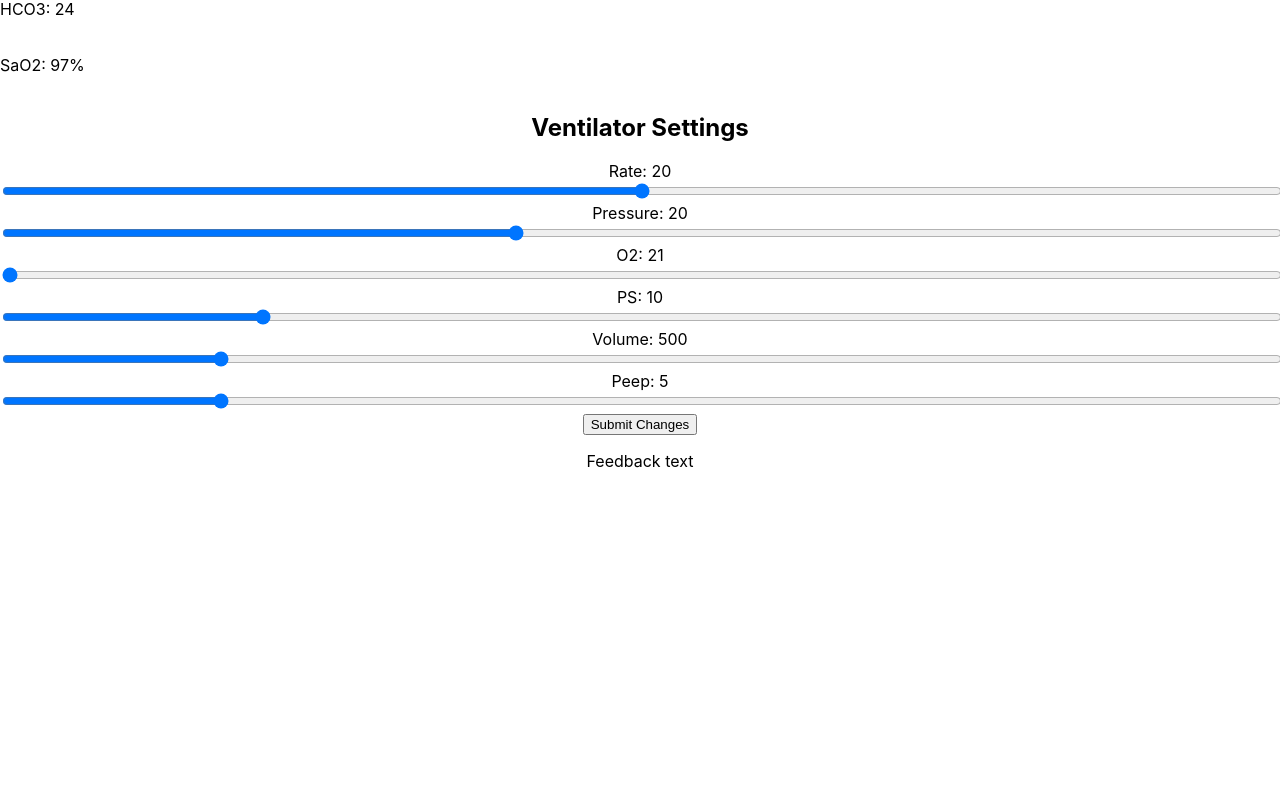
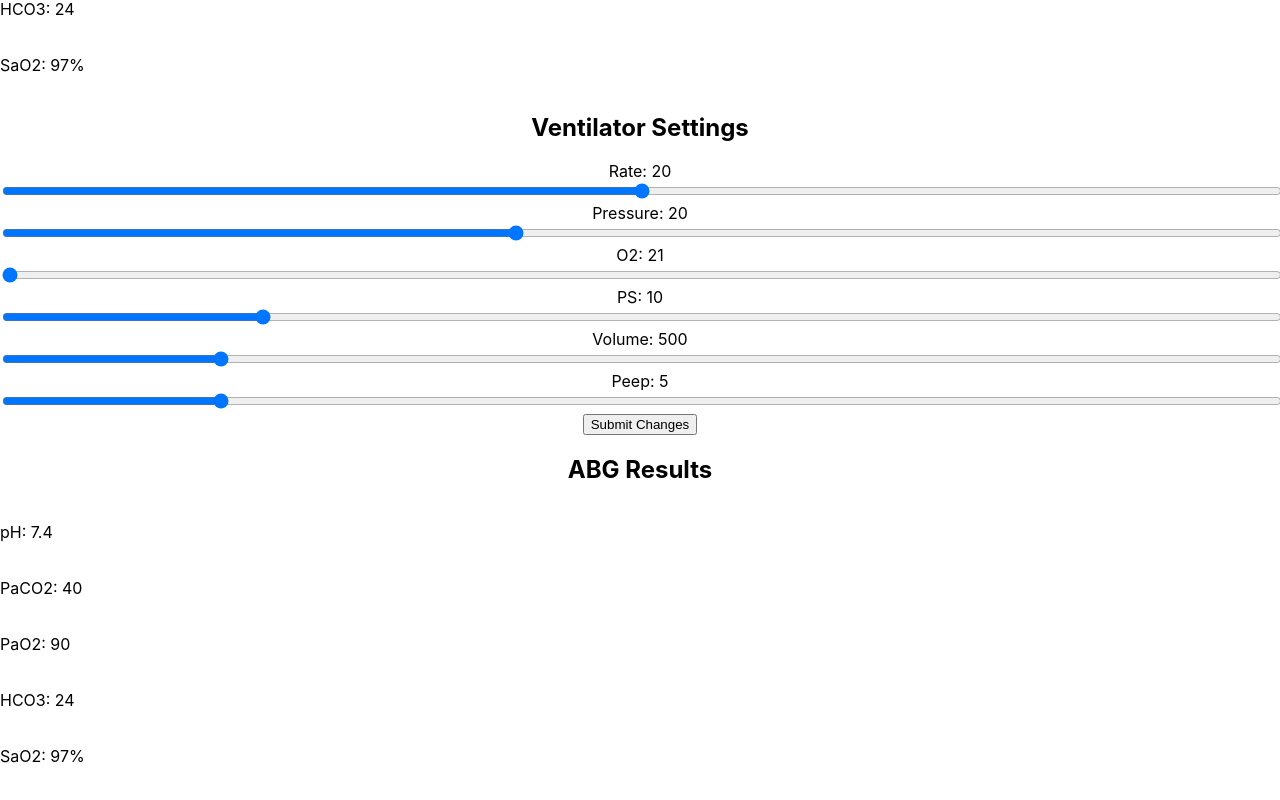
Before and after one commit to Ikejrmillsowoo/ventSim-front, a React (Create React App) app: page / in a window 1280 px wide. Shown: the part 703-1503 px from the top of the page. Before the commit the page ends 1190 px from the top, so only its background shows below. Built offline with nearby package versions, Linux system fonts and the light colour scheme.

Commit message:
display updates

```diff
--- a/src/displays/FeedBack.js
+++ b/src/displays/FeedBack.js
@@ -1,11 +1,12 @@
 import TextDisplay from '../components/TextDisplay'
 
-function FeedBack() {
+function FeedBack({status, feedback}) {
 
 
   return (
     <div>
-        <TextDisplay text="Feedback text" className="feedback-header" />
+        <TextDisplay text={feedback} className="feedback-header" />
+        <TextDisplay text={status} className="status-header" />
     </div>
   )
 }
--- a/src/displays/ventilatorSettings/VentilatorSettings.js
+++ b/src/displays/ventilatorSettings/VentilatorSettings.js
@@ -7,6 +7,8 @@ import PeepSlider from '../sliders/PeepSlider'
 import VolumeSlider from '../sliders/VolumeSlider'
 import Button from '../../components/Button'
 import postVentilatorSettings from '../../fetch/Fetch'
+import FeedBack from '../FeedBack'
+import ABGDisplay from '../abgDisplay/ABGDisplay'
 
 function VentilatorSettings() {
     const [rate, setRate] = useState(20);
@@ -15,6 +17,9 @@ function VentilatorSettings() {
     const [supportPressure, setSupportPressure] = useState(10);
     const [volume, setVolume] = useState(500);
     const [peep, setPeep] = useState(5);
+    const [feedback, setFeedback] = useState();
+    const [status, setStatus] = useState();
+    const [abgDisplay, setAbgDisplay] = useState({});
 
     const handleSubmit = async (e) => {
         e.preventDefault();
@@ -23,8 +28,14 @@ function VentilatorSettings() {
             const response = await postVentilatorSettings({ rate, pressure, oxygen, supportPressure, volume, peep });
             // Optionally handle response or show success message
             console.log(response);
+            setFeedback(response.feedback);
+            setStatus(response.status);
+            setAbgDisplay(response.abg);
         } catch (error) {
             // Optionally handle error or show error message
+            setFeedback("Error submitting settings");
+            setStatus("Error");
+
             console.error(error);
         }
     };
@@ -39,6 +50,8 @@ function VentilatorSettings() {
         <VolumeSlider volume={volume} setVolume={setVolume} />
         <PeepSlider peep={peep} setPeep={setPeep} />
         <Button onClick={handleSubmit}>Submit Changes</Button>
+        <FeedBack feedback={feedback} status={status} />
+        <ABGDisplay data={abgDisplay} />
     </div>
   )
 }
--- a/src/fetch/Fetch.js
+++ b/src/fetch/Fetch.js
@@ -15,7 +15,7 @@ const postVentilatorSettings = async ({rate, pressure, oxygen, supportPressure,
         supportPressure: supportPressure,
         fio2: oxygen,
         inspiratoryPressure: pressure,
-        scenario: "normal",
+        scenario: "copd",
         mode: "volume Control",
         weight: 70,
      }; // Example settings; replace with actual data as needed
```
